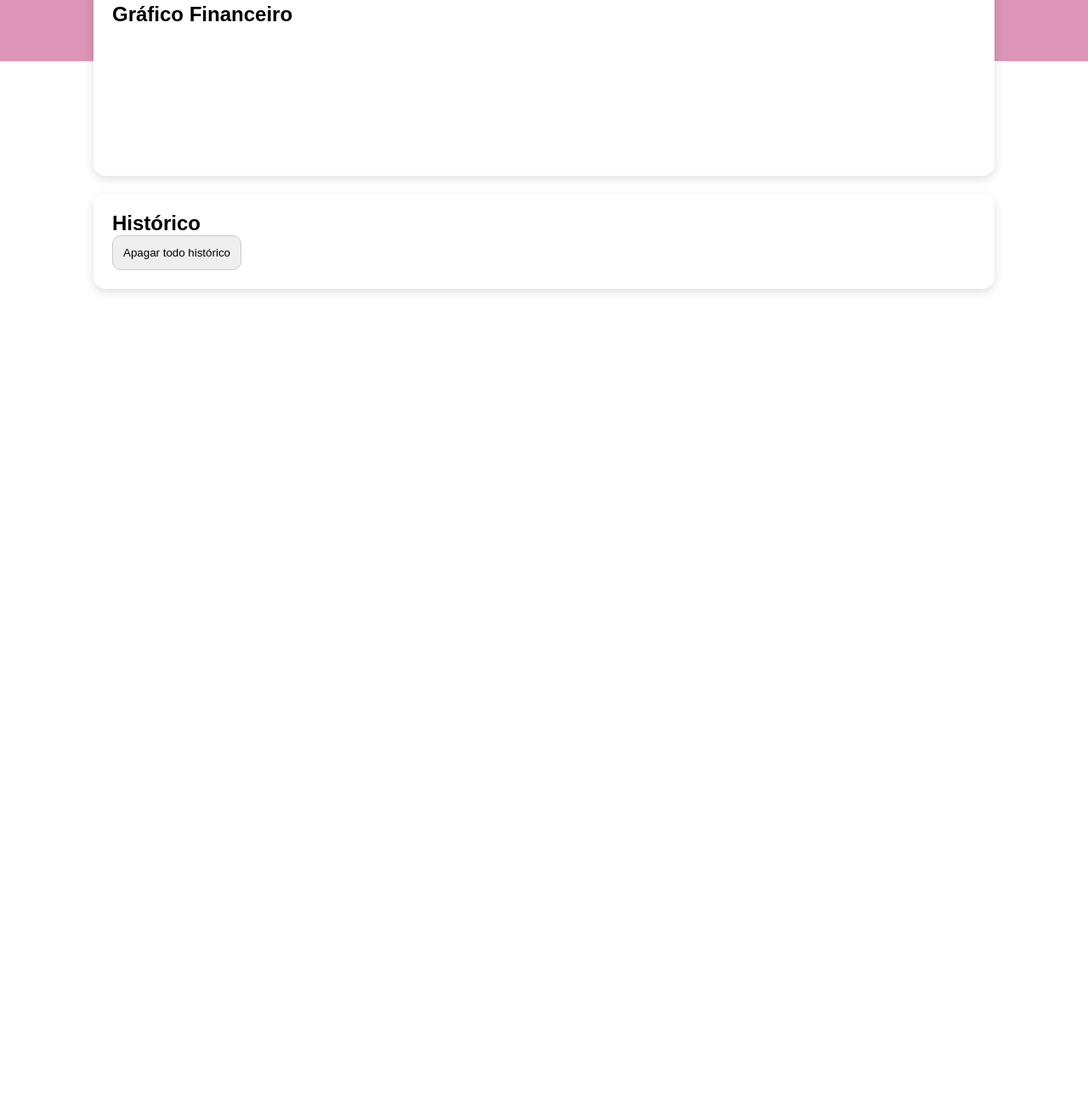
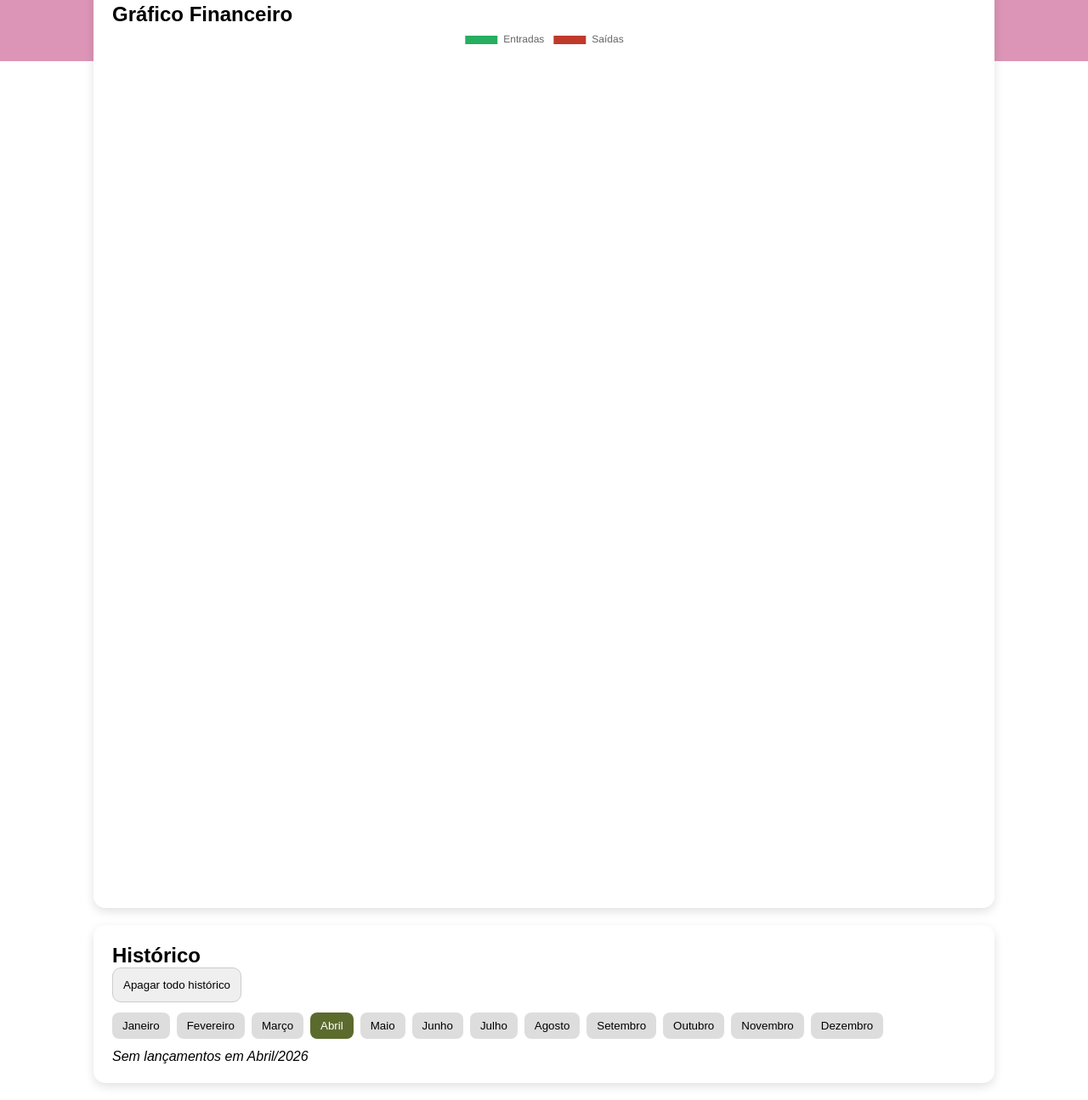
Before and after one commit to camilagondepaula-pixel/TesourariaD.A, a plain HTML site: page index.html in a window 1280 px wide. Shown: the part 728-2023 px from the top of the page at 85% size. Before the commit the page ends 1088 px from the top, so only its background shows below. Drawn offline with nearby package versions, Linux system fonts and the light colour scheme.

Commit message:
descrição da mudança

```diff
--- a/index.html
+++ b/index.html
@@ -23,12 +23,10 @@
       <span>Saldo Atual</span>
       <h2 id="saldo">R$ 0,00</h2>
     </div>
-
     <div class="card">
       <span>Entradas</span>
       <h2 id="entradas">R$ 0,00</h2>
     </div>
-
     <div class="card">
       <span>Saídas</span>
       <h2 id="saidas">R$ 0,00</h2>
@@ -65,6 +63,7 @@
   <section class="box">
     <h2>Histórico</h2>
     <button onclick="limparHistorico()">Apagar todo histórico</button>
+    <div class="meses" id="abasMeses"></div>
     <div id="lista"></div>
   </section>
 
--- a/script.js
+++ b/script.js
@@ -1,11 +1,13 @@
 let tipo = "entrada";
 let dados = JSON.parse(localStorage.getItem("tesourariaDA")) || [];
 let grafico;
+let mesSelecionado = new Date().getMonth(); // começa no mês atual
 
 const btnEntrada = document.getElementById("btnEntrada");
 const btnSaida = document.getElementById("btnSaida");
 const formulario = document.getElementById("formulario");
 const lista = document.getElementById("lista");
+const abasMeses = document.getElementById("abasMeses");
 
 btnEntrada.onclick = () => trocarTipo("entrada");
 btnSaida.onclick = () => trocarTipo("saida");
@@ -46,7 +48,6 @@ function moeda(valor) {
   });
 }
 
-// Função para limpar todo histórico
 function limparHistorico() {
   if (confirm("Tem certeza que deseja apagar todo o histórico?")) {
     dados = [];
@@ -59,26 +60,35 @@ function renderizar() {
   let entradas = 0;
   let saidas = 0;
   lista.innerHTML = "";
+  abasMeses.innerHTML = "";
 
   const meses = [
     "Janeiro","Fevereiro","Março","Abril","Maio","Junho",
     "Julho","Agosto","Setembro","Outubro","Novembro","Dezembro"
   ];
 
-  const grupos = {};
-  dados.forEach((item, index) => {
-    const dataObj = new Date(item.data);
-    const mesNome = meses[dataObj.getMonth()] + "/" + dataObj.getFullYear();
-    if (!grupos[mesNome]) grupos[mesNome] = [];
-    grupos[mesNome].push({ ...item, index });
+  // Criar abas de meses
+  meses.forEach((mes, i) => {
+    const btn = document.createElement("button");
+    btn.textContent = mes;
+    btn.className = (i === mesSelecionado) ? "ativo" : "";
+    btn.onclick = () => { mesSelecionado = i; renderizar(); };
+    abasMeses.appendChild(btn);
   });
 
+  // Filtrar lançamentos do mês selecionado
   const anoAtual = new Date().getFullYear();
-  meses.forEach(mes => {
-    const chave = mes + "/" + anoAtual;
-    lista.innerHTML += `<h3>${chave}</h3>`;
-    if (grupos[chave]) {
-      grupos[chave].forEach(item => {
+  const chave = meses[mesSelecionado] + "/" + anoAtual;
+
+  const lancamentosMes = dados.filter(item => {
+    const dataObj = new Date(item.data);
+    return dataObj.getMonth() === mesSelecionado && dataObj.getFullYear() === anoAtual;
+  });
+
+  if (lancamentosMes.length === 0) {
+    lista.innerHTML = `<p><em>Sem lançamentos em ${chave}</em></p>`;
+  } else {
+    lancamentosMes.forEach((item, index) => {
       if (item.tipo === "entrada") entradas += item.valor;
       else saidas += item.valor;
 
@@ -92,4 +102,39 @@ function renderizar() {
             ${item.tipo === 'entrada' ? '+' : '-'} ${moeda(item.valor)}
           </span><br>
           <small>${item.obs}</small><br>
-            <button onclick="excluir(${item.index})">Excluir</button>
+          <button onclick="excluir(${dados.indexOf(item)})">Excluir</button>
+        </div>
+      `;
+    });
+  }
+
+  document.getElementById("saldo").textContent = moeda(entradas - saidas);
+  document.getElementById("entradas").textContent = moeda(entradas);
+  document.getElementById("saidas").textContent = moeda(saidas);
+
+  desenharGrafico(entradas, saidas);
+}
+
+function excluir(index) {
+  dados.splice(index, 1);
+  salvar();
+  renderizar();
+}
+
+function desenharGrafico(entradas, saidas) {
+  const ctx = document.getElementById("grafico");
+  if (grafico) grafico.destroy();
+
+  grafico = new Chart(ctx, {
+    type: "doughnut",
+    data: {
+      labels: ["Entradas", "Saídas"],
+      datasets: [{
+        data: [entradas, saidas],
+        backgroundColor: ["#27ae60", "#c0392b"]
+      }]
+    }
+  });
+}
+
+renderizar();
--- a/style.css
+++ b/style.css
@@ -121,6 +121,21 @@ form button {
   border-bottom: 1px solid #eee;
 }
 
+.item button {
+  margin-top: 6px;
+  padding: 6px 10px;
+  border: none;
+  border-radius: 6px;
+  background: #c0392b;
+  color: white;
+  cursor: pointer;
+  font-size: 12px;
+}
+
+.item button:hover {
+  background: #e74c3c;
+}
+
 .tipoEntrada {
   color: green;
   font-weight: bold;
@@ -129,6 +144,26 @@ form button {
 .tipoSaida {
   color: red;
   font-weight: bold;
+}
+
+.meses {
+  display: flex;
+  flex-wrap: wrap;
+  gap: 8px;
+  margin: 12px 0;
+}
+
+.meses button {
+  padding: 8px 12px;
+  border: none;
+  border-radius: 8px;
+  background: #ddd;
+  cursor: pointer;
+}
+
+.meses button.ativo {
+  background: #5b6b2d;
+  color: white;
 }
 
 @media (max-width: 768px) {
```
Lines whose indentation alone changed are shown as unchanged.
